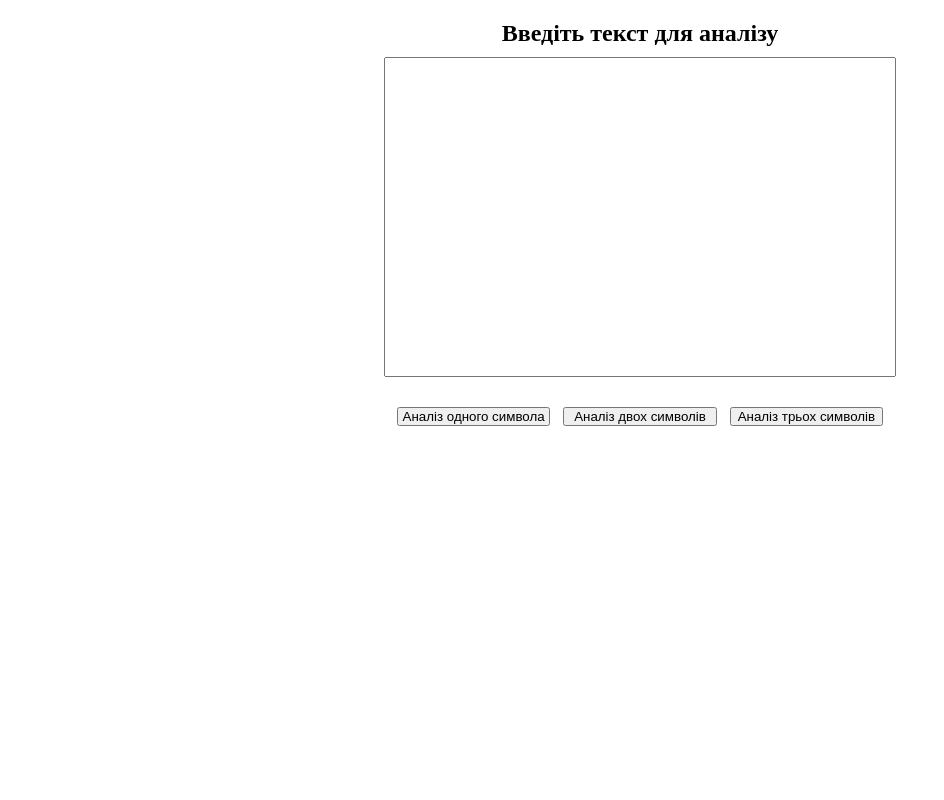
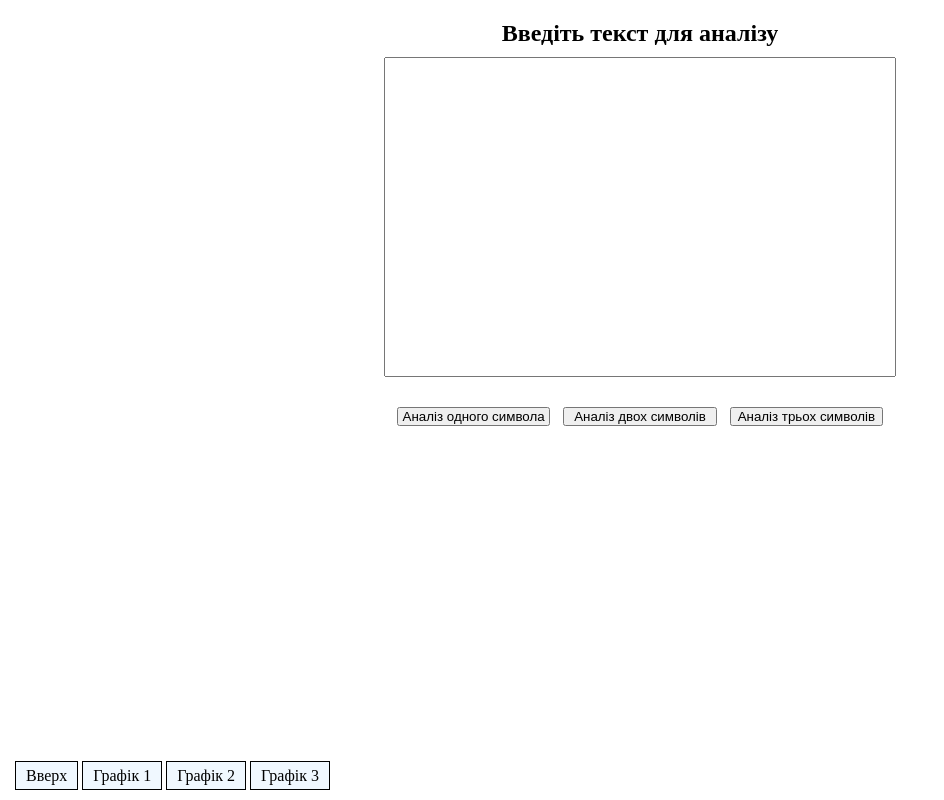
Before and after one commit to Maggoff/legendary-system, a plain HTML site: page index.html in a window 1280 px wide. Shown: the whole page, without its empty margins (0-944 px from the left). Drawn offline with Linux system fonts and the light colour scheme.

Commit message:
Додав кнопки для швидкого переміщення

```diff
--- a/index.html
+++ b/index.html
@@ -6,7 +6,14 @@
   <title>Document</title>
   <link rel="stylesheet" href="style.css">
 </head>
-<body>
+<body id="body">
+  <div class="sideBtns">
+    <a href="#body" class="up">Вверх</a>
+    <a href="#divMyCanvas1" class="oneGraph">Графік 1</a>
+    <a href="#divMyCanvas2" class="twoGraph">Графік 2</a>
+    <a href="#divMyCanvas3" class="treeGraph">Графік 3</a>
+  </div>
+
   <div class="enterForm">
     <h2>Введіть текст для аналізу</h2>
     <textarea id="enterText"></textarea>
--- a/style.css
+++ b/style.css
@@ -62,3 +62,24 @@ table, tbody, th, td, tr{
 th, tr{
   text-align: center;
 }
+
+.sideBtns{
+  position: fixed;
+  left: 15px;
+  bottom: 15px;
+}
+
+.sideBtns a{
+  cursor: pointer;
+  color: #000000;
+  text-decoration: none;
+  background-color: aliceblue;
+  border: 1px solid #000000;
+  padding: 5px 10px;
+  border-radius: 180;
+  text-align: center;
+}
+
+.sideBtns a:hover{
+  background-color: antiquewhite;
+}
```
Also changed, not shown: script.js (indentation only).
